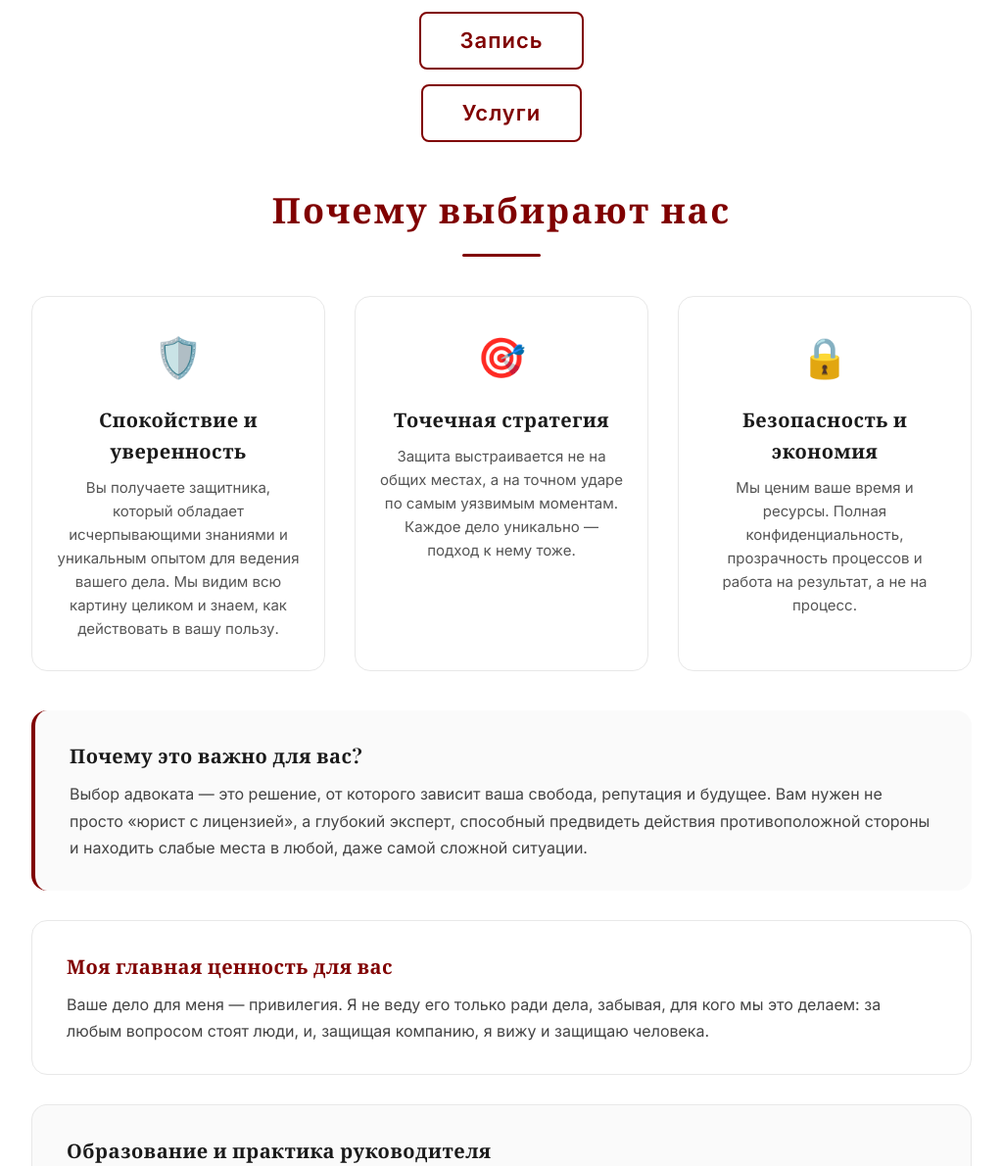
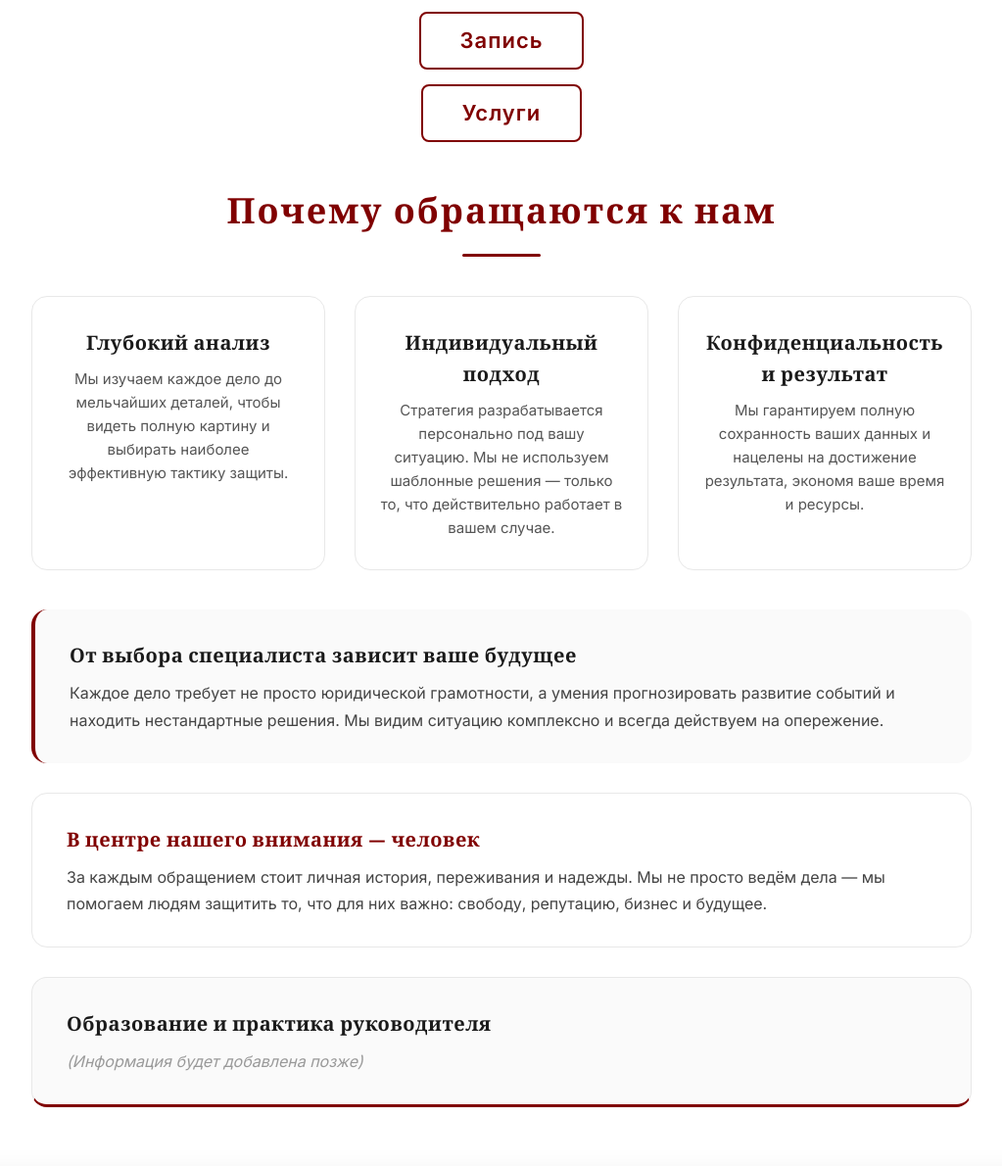
Before and after one commit to Anisia-AD/Gusev, a Django app: page / in a window 1280 px wide. Shown: the part 156-1346 px from the top of the page at 98% size, without its empty margins (128-1151 px from the left). Run offline with Django 5.2, Linux system fonts and the light colour scheme; some web fonts are replaced.

Commit message:
Update index.html

```diff
--- a/core/templates/core/index.html
+++ b/core/templates/core/index.html
@@ -15,44 +15,41 @@
 
     <!-- ===== ОПИСАНИЕ АГЕНТСТВА ===== -->
     <div class="about-section">
-        <h2 class="about-title">Почему выбирают нас</h2>
+        <h2 class="about-title">Почему обращаются к нам</h2>
 
         <div class="about-grid">
-            <!-- Блок 1: Спокойствие и уверенность -->
+            <!-- Блок 1 -->
             <div class="about-card">
-                <div class="about-icon">🛡️</div>
-                <h3 class="about-card-title">Спокойствие и уверенность</h3>
-                <p class="about-card-desc">Вы получаете защитника, который обладает исчерпывающими знаниями и уникальным опытом для ведения вашего дела. Мы видим всю картину целиком и знаем, как действовать в вашу пользу.</p>
+                <h3 class="about-card-title">Глубокий анализ</h3>
+                <p class="about-card-desc">Мы изучаем каждое дело до мельчайших деталей, чтобы видеть полную картину и выбирать наиболее эффективную тактику защиты.</p>
             </div>
 
-            <!-- Блок 2: Эффективная стратегия -->
+            <!-- Блок 2 -->
             <div class="about-card">
-                <div class="about-icon">🎯</div>
-                <h3 class="about-card-title">Точечная стратегия</h3>
-                <p class="about-card-desc">Защита выстраивается не на общих местах, а на точном ударе по самым уязвимым моментам. Каждое дело уникально — подход к нему тоже.</p>
+                <h3 class="about-card-title">Индивидуальный подход</h3>
+                <p class="about-card-desc">Стратегия разрабатывается персонально под вашу ситуацию. Мы не используем шаблонные решения — только то, что действительно работает в вашем случае.</p>
             </div>
 
-            <!-- Блок 3: Безопасность и ресурсы -->
+            <!-- Блок 3 -->
             <div class="about-card">
-                <div class="about-icon">🔒</div>
-                <h3 class="about-card-title">Безопасность и экономия</h3>
-                <p class="about-card-desc">Мы ценим ваше время и ресурсы. Полная конфиденциальность, прозрачность процессов и работа на результат, а не на процесс.</p>
+                <h3 class="about-card-title">Конфиденциальность и результат</h3>
+                <p class="about-card-desc">Мы гарантируем полную сохранность ваших данных и нацелены на достижение результата, экономя ваше время и ресурсы.</p>
             </div>
         </div>
 
         <!-- Блок: Почему это важно для вас -->
         <div class="about-important">
-            <h3 class="about-important-title">Почему это важно для вас?</h3>
-            <p class="about-important-text">Выбор адвоката — это решение, от которого зависит ваша свобода, репутация и будущее. Вам нужен не просто «юрист с лицензией», а глубокий эксперт, способный предвидеть действия противоположной стороны и находить слабые места в любой, даже самой сложной ситуации.</p>
+            <h3 class="about-important-title">От выбора специалиста зависит ваше будущее</h3>
+            <p class="about-important-text">Каждое дело требует не просто юридической грамотности, а умения прогнозировать развитие событий и находить нестандартные решения. Мы видим ситуацию комплексно и всегда действуем на опережение.</p>
         </div>
 
         <!-- Блок: Ценность для клиента -->
         <div class="about-value">
-            <h3 class="about-value-title">Моя главная ценность для вас</h3>
-            <p class="about-value-text">Ваше дело для меня — привилегия. Я не веду его только ради дела, забывая, для кого мы это делаем: за любым вопросом стоят люди, и, защищая компанию, я вижу и защищаю человека.</p>
+            <h3 class="about-value-title">В центре нашего внимания — человек</h3>
+            <p class="about-value-text">За каждым обращением стоит личная история, переживания и надежды. Мы не просто ведём дела — мы помогаем людям защитить то, что для них важно: свободу, репутацию, бизнес и будущее.</p>
         </div>
 
-        <!-- Блок: Образование и практика руководителя (место для заполнения) -->
+        <!-- Блок: Образование и практика руководителя -->
         <div class="about-education">
             <h3 class="about-education-title">Образование и практика руководителя</h3>
             <p class="about-education-text" style="color: #999; font-style: italic;">(Информация будет добавлена позже)</p>
```
